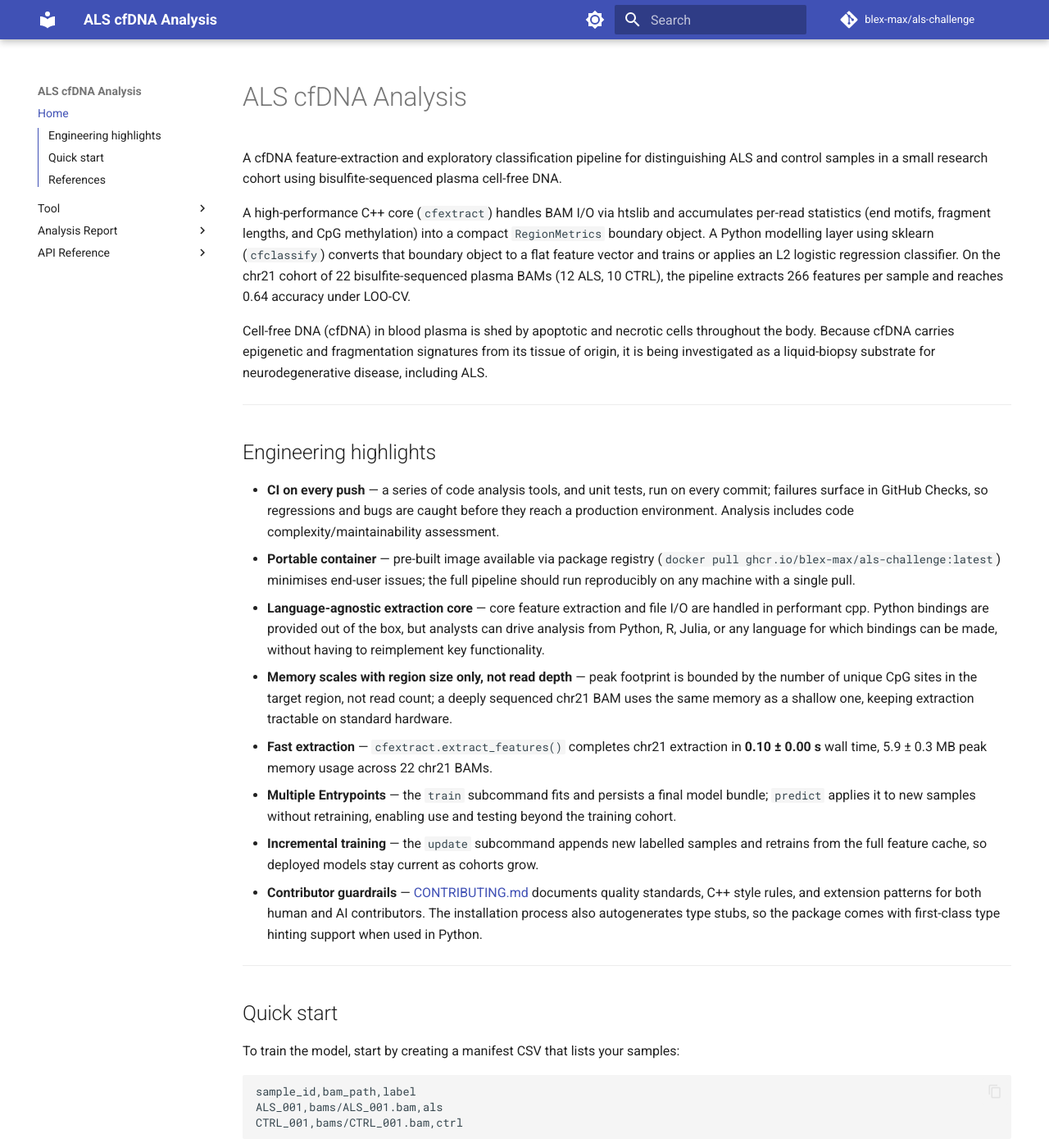
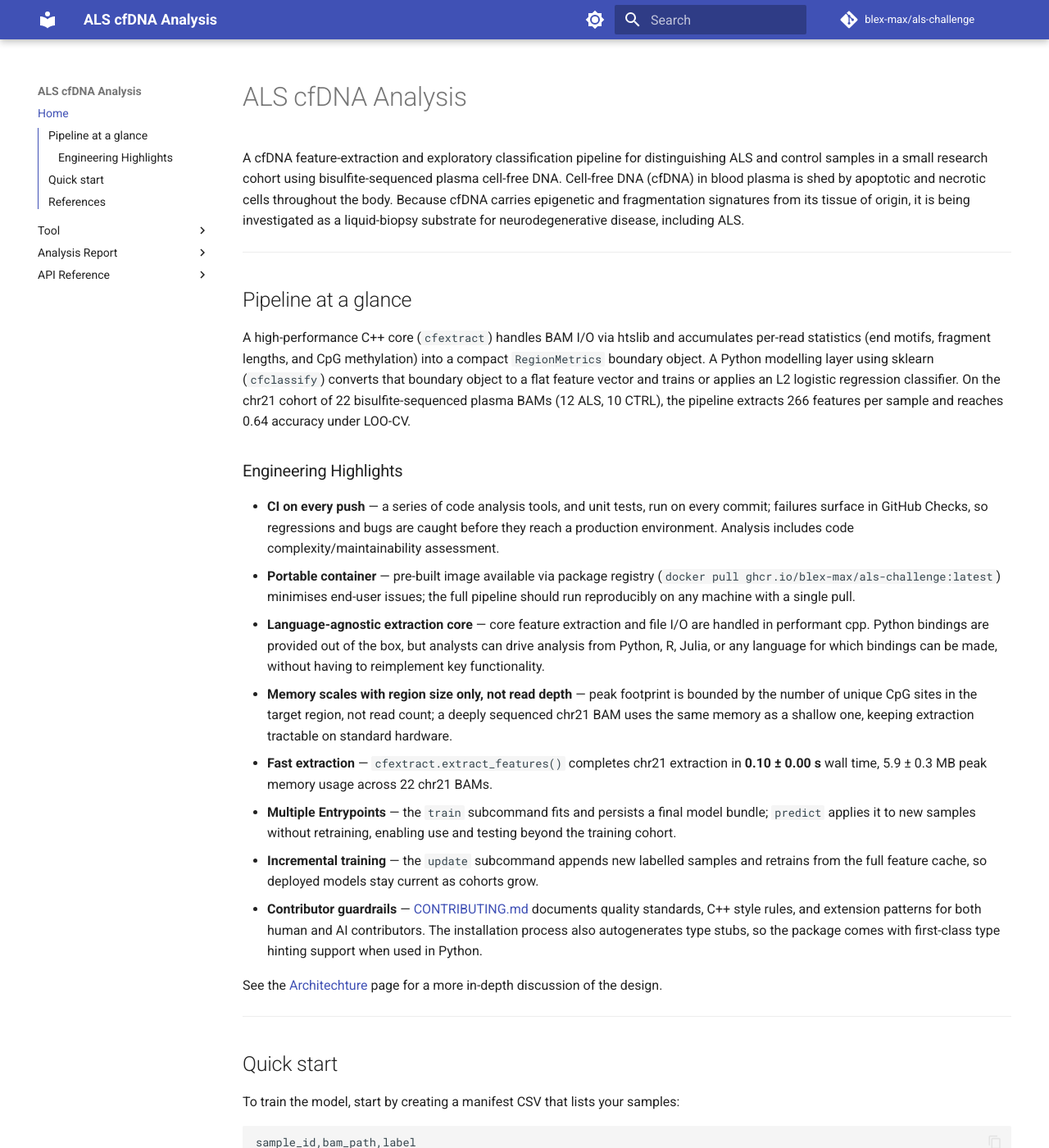
Before and after one commit to blex-max/als-challenge, an MkDocs documentation site: the page built from docs/index.md, in a window 1280 px wide and 1400 px high. Shown: the whole window at 82% size. Built offline with MkDocs 1.6.1 and Material for MkDocs 9.7.7, drawn with Linux system fonts in a browser that asks for light colours; comment, search, counter and statistics services are not loaded.

Commit message:
update doc

```diff
--- a/docs/index.md
+++ b/docs/index.md
@@ -1,14 +1,14 @@
 # ALS cfDNA Analysis
 
-A cfDNA feature-extraction and exploratory classification pipeline for distinguishing ALS and control samples in a small research cohort using bisulfite-sequenced plasma cell-free DNA.
+A cfDNA feature-extraction and exploratory classification pipeline for distinguishing ALS and control samples in a small research cohort using bisulfite-sequenced plasma cell-free DNA. Cell-free DNA (cfDNA) in blood plasma is shed by apoptotic and necrotic cells throughout the body. Because cfDNA carries epigenetic and fragmentation signatures from its tissue of origin, it is being investigated as a liquid-biopsy substrate for neurodegenerative disease, including ALS.
+
+---
+
+## Pipeline at a glance
 
 A high-performance C++ core (`cfextract`) handles BAM I/O via htslib and accumulates per-read statistics (end motifs, fragment lengths, and CpG methylation) into a compact `RegionMetrics` boundary object. A Python modelling layer using sklearn (`cfclassify`) converts that boundary object to a flat feature vector and trains or applies an L2 logistic regression classifier. On the chr21 cohort of 22 bisulfite-sequenced plasma BAMs (12 ALS, 10 CTRL), the pipeline extracts 266 features per sample and reaches 0.64 accuracy under LOO-CV.
 
-Cell-free DNA (cfDNA) in blood plasma is shed by apoptotic and necrotic cells throughout the body. Because cfDNA carries epigenetic and fragmentation signatures from its tissue of origin, it is being investigated as a liquid-biopsy substrate for neurodegenerative disease, including ALS.
-
----
-
-## Engineering highlights
+### Engineering Highlights
 
 - **CI on every push** — a series of code analysis tools, and unit tests, run on every commit; failures surface in GitHub Checks, so regressions and bugs are caught before they reach a production environment. Analysis includes code complexity/maintainability assessment.
 - **Portable container** — pre-built image available via package registry (`docker pull ghcr.io/blex-max/als-challenge:latest`) minimises end-user issues; the full pipeline should run reproducibly on any machine with a single pull.
@@ -18,6 +18,8 @@ Cell-free DNA (cfDNA) in blood plasma is shed by apoptotic and necrotic cells th
 - **Multiple Entrypoints** — the `train` subcommand fits and persists a final model bundle; `predict` applies it to new samples without retraining, enabling use and testing beyond the training cohort.
 - **Incremental training** — the `update` subcommand appends new labelled samples and retrains from the full feature cache, so deployed models stay current as cohorts grow.
 - **Contributor guardrails** — [CONTRIBUTING.md](https://github.com/blex-max/als-challenge/blob/main/CONTRIBUTING.md) documents quality standards, C++ style rules, and extension patterns for both human and AI contributors. The installation process also autogenerates type stubs, so the package comes with first-class type hinting support when used in Python.
+
+See the [Architechture](architecture.md) page for a more in-depth discussion of the design.
 
 ---
 
```
